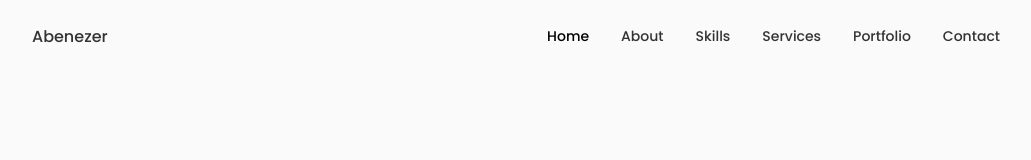
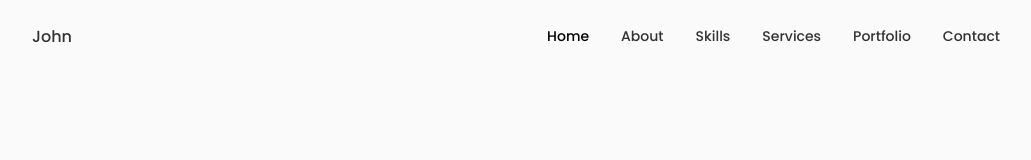
Before and after one commit to abenezeryohannes/abenezeryohannes.github.io, a React (Create React App) app: page / in a window 1280 px wide. Shown: the top 160 px of the page, without its empty margins (124-1155 px from the left). Built offline with nearby package versions, Linux system fonts and the light colour scheme.

Commit message:
Update header.jsx

```diff
--- a/src/components/header/header.jsx
+++ b/src/components/header/header.jsx
@@ -9,7 +9,7 @@ const Header = () => {
     return (
         <header className="header">
             <nav className="nav container">
-                <a href="index.html" className="nav_logo">Abenezer</a>
+                <a href="index.html" className="nav_logo">John</a>
 
                 <div className={Toggle?"nav_menu show-menu":"nav_menu"}>
                     <ul className="nav_list grid">
```
